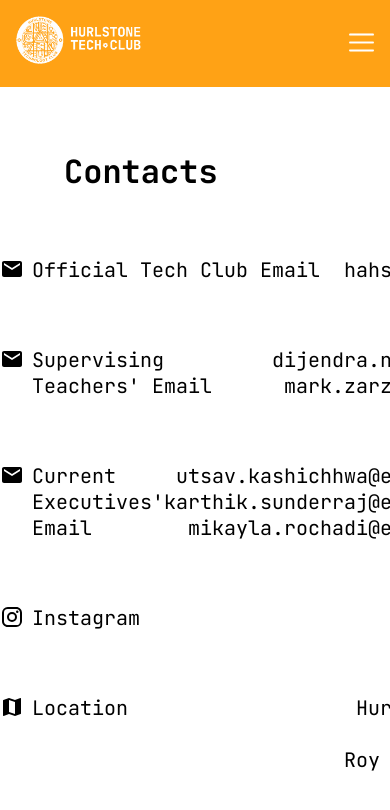
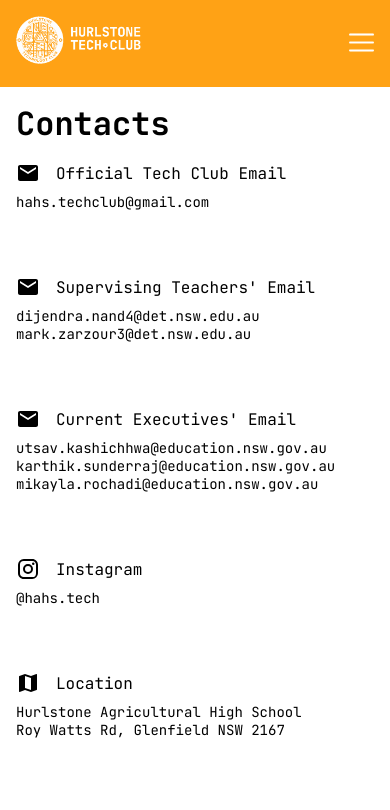
Before and after one commit to HAHSTechClub/tech-club-website, a React (Vite) app: page /contacts in a window 390 px wide. Shown: the top 810 px of the page. Built offline with nearby package versions, Linux system fonts and the light colour scheme.

Commit message:
Responseive contacts page

```diff
--- a/src/Contacts.jsx
+++ b/src/Contacts.jsx
@@ -11,16 +11,14 @@
             <table>
                 <tr>
                     <td>
-                        <Email></Email>
+                        <Email></Email> Official Tech Club Email
                     </td>
-                    <td>Official Tech Club Email</td>
                     <td>hahs.techclub@gmail.com</td>
                 </tr>
                 <tr>
                     <td>
-                        <Email></Email>
+                        <Email></Email> Supervising Teachers' Email
                     </td>
-                    <td>Supervising Teachers' Email</td>
                     <td>
                         dijendra.nand4@det.nsw.edu.au <br />
                         mark.zarzour3@det.nsw.edu.au
@@ -28,9 +26,8 @@
                 </tr>
                 <tr>
                     <td>
-                        <Email></Email>
+                        <Email></Email> Current Executives' Email
                     </td>
-                    <td>Current Executives' Email</td>
                     <td>
                         utsav.kashichhwa@education.nsw.gov.au <br />
                         karthik.sunderraj@education.nsw.gov.au <br />
@@ -39,17 +36,15 @@
                 </tr>
                 <tr>
                     <td>
-                        <Instagram></Instagram>
+                        <Instagram></Instagram> Instagram
                     </td>
-                    <td>Instagram</td>
                     <td>@hahs.tech</td>
                 </tr>
 
                 <tr>
                     <td>
-                        <Map></Map>
+                        <Map></Map>Location
                     </td>
-                    <td>Location</td>
                     <td>
                         Hurlstone Agricultural High School <br />
                         Roy Watts Rd, Glenfield NSW 2167
--- a/src/styles/Contacts.css
+++ b/src/styles/Contacts.css
@@ -16,7 +16,7 @@
 .contacts tr {
     /* border: 2px solid rgb(255, 0, 0); */
     display: grid;
-    grid-template-columns: 32px 1fr 1fr;
+    grid-template-columns: 1fr 1fr;
 }
 
 .contacts td {
@@ -28,7 +28,48 @@
     font-size: 20px;
 }
 
-.contacts tr td:nth-child(3) {
+.contacts tr td:nth-child(1) {
+    /* background-color: aquamarine; */
+    display: flex;
+    flex-direction: row;
+    align-items: center;
+    gap: 16px;
+}
+
+.contacts tr td:nth-child(2) {
     /* background-color: aquamarine; */
     text-align: right;
 }
+
+@media screen and (max-width: 600px) {
+    .contacts h1 {
+        margin: 16px;
+        font-size: 32px;
+    }
+
+    .contacts table {
+        margin: 16px;
+    }
+
+    .contacts tr {
+        /* border: 2px solid rgb(255, 0, 0); */
+        display: flex;
+        flex-direction: column;
+    }
+
+    .contacts td {
+        /* border: 2px double rgb(0, 255, 4); */
+        margin: 0;
+        display: flex;
+        flex-direction: column;
+        padding-bottom: 8px;
+        font-size: 16px;
+    }
+
+    .contacts tr td:nth-child(2) {
+        /* background-color: aquamarine; */
+        text-align: left;
+        font-size: 14px;
+        padding-bottom: 64px;
+    }
+}
```
